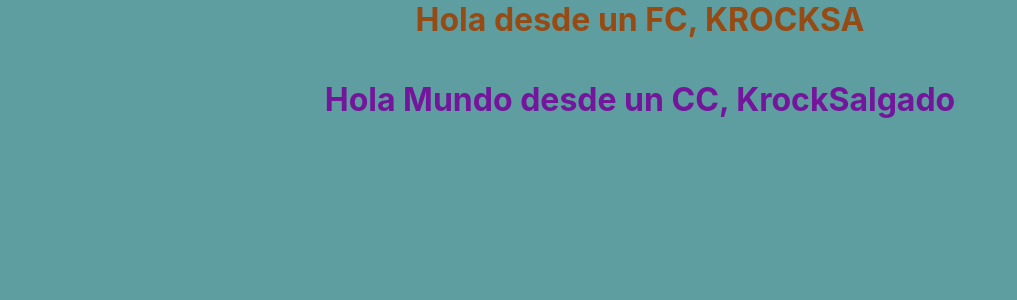
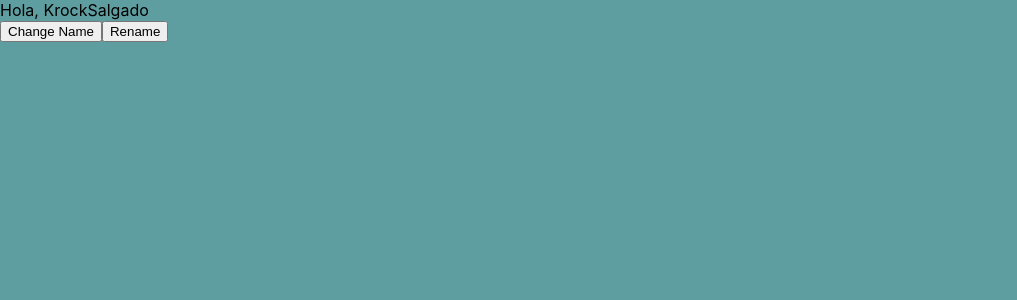
Before and after one commit to krocksa/appunotypescript, a React (Create React App) app: page / in a window 1280 px wide. Shown: the top 300 px of the page, without its empty margins (0-1017 px from the left). Built offline with nearby package versions, Linux system fonts and the light colour scheme.

Commit message:
Ciclo de Vida

```diff
--- a/src/App.tsx
+++ b/src/App.tsx
@@ -1,14 +1,11 @@
 import React from 'react';
 import './App.css';
-import { ClassComponent } from './Components/ClassComponent';
-import { FunctionalComponent } from './Components/FunctionalComponent';
+import { Component } from './Components/Component';
 
 function App() {
   return (
     <>
-      <FunctionalComponent name='KROCKSA' />
-      <br />
-      <ClassComponent name='KrockSalgado' />
+      <Component name='KrockSalgado' />
     </>
   );
 }
--- a/src/Components/ClassComponent.tsx
+++ /dev/null
@@ -1,18 +0,0 @@
-import React from "react";
-import './ClassComponent.css';
-
-interface ClassComponentProps{
-    name: string;
-}
-
-export class ClassComponent extends React.Component<ClassComponentProps, any> {
-    constructor(props: ClassComponentProps) {
-        super(props);
-    }
-
-    render() {
-        return <h1 className="CC">
-            Hola Mundo desde un CC, {this.props.name}
-        </h1>
-    }
-}
--- /dev/null
+++ b/src/Components/Component.tsx
@@ -0,0 +1,52 @@
+import { log } from "console";
+import React from "react";
+import './Component.css';
+
+interface ComponentProps{
+    name: string;
+}
+
+interface ComponentState{
+    name: string;
+}
+
+export class Component extends React.Component<ComponentProps, ComponentState> {
+    constructor(props: ComponentProps) {
+        super(props);
+        this.state = {
+            name: this.props.name
+        }
+        console.log('constructor');
+
+    }
+
+    render() {
+        console.log('render');
+        console.log(10*(2+3)/5);
+                return <>
+            Hola, {this.state.name}<br />
+            <button onClick={()=>{
+                this.setState({name: 'Roger Salgado'})
+            }}>
+                Change Name
+            </button>
+            <button onClick={()=>{
+                this.setState({name:'KrockSalgado'})
+            }}>
+                Rename
+            </button>
+
+        </>
+    }
+
+    componentDidMount() {
+        console.log('componentDidMount');
+    }
+    componentDidUpdate(prevProps: Readonly<ComponentProps>, prevState: Readonly<ComponentState>, snapshot?: any): void {
+        console.log('componentDidUpdate');
+    }
+    componentWillUnmount() {
+        console.log('componentWillUnmount');
+
+    }
+}
--- a/src/Components/FunctionalComponent.css
+++ /dev/null
@@ -1,5 +0,0 @@
-.FC{
-    margin: auto;
-    text-align: center;
-    color: #974b14;
-}
--- a/src/Components/FunctionalComponent.tsx
+++ /dev/null
@@ -1,19 +0,0 @@
-import './FunctionalComponent.css';
-
-interface FunctionalComponentProps{
-    name: string;
-}
-let nombre = 'Roger Salgado';
-let terminal = console.log(nombre);
-
-export const FunctionalComponent: React.FC<FunctionalComponentProps> = ({ name }) => {
-
-    return(
-        <>
-        <h1 className='FC'>
-            Hola desde un FC, {name}
-        </h1>
-        {terminal}
-        </>
-    )
-}
```
Also changed, not shown: src/Components/Component.css (renamed from src/Components/ClassComponent.css).
